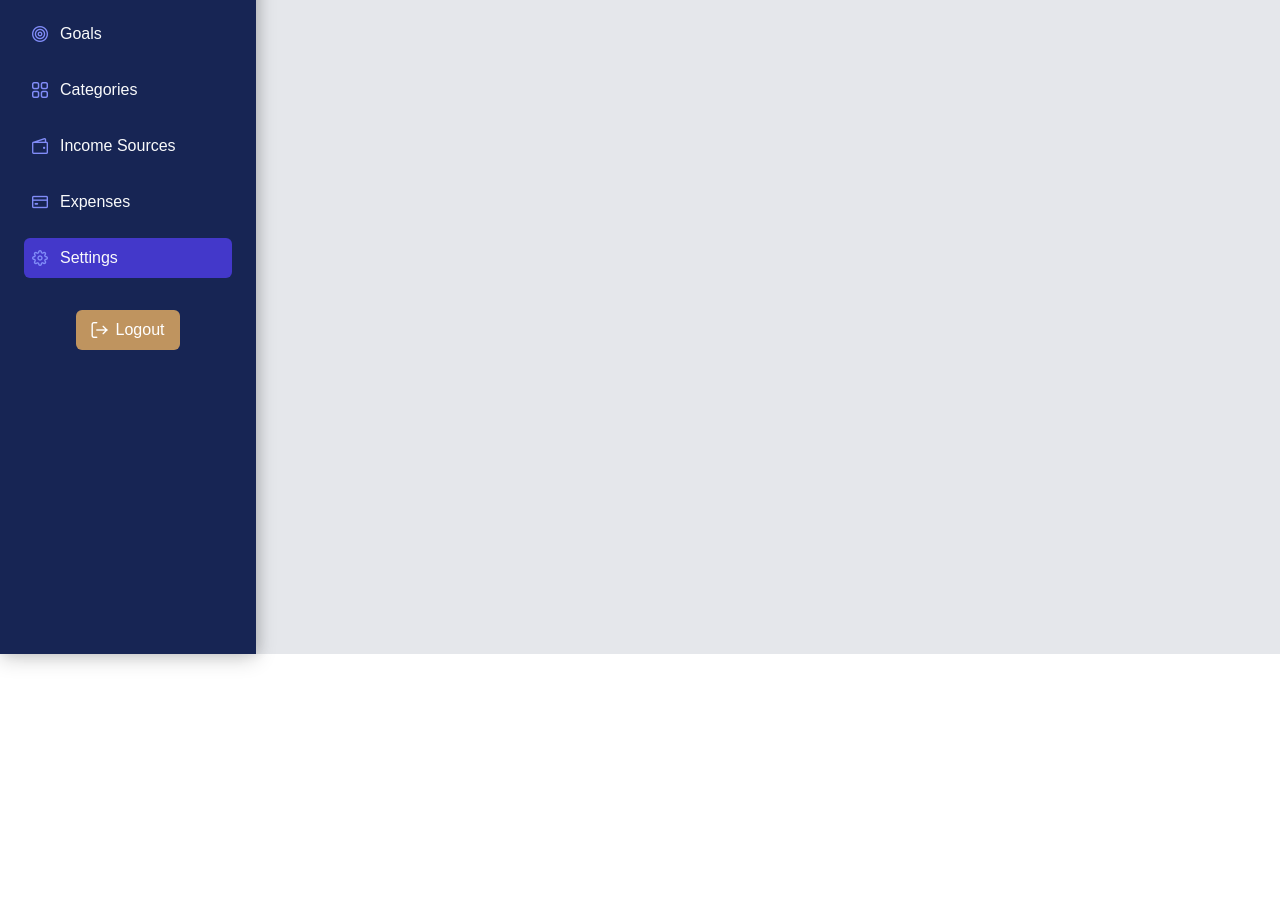
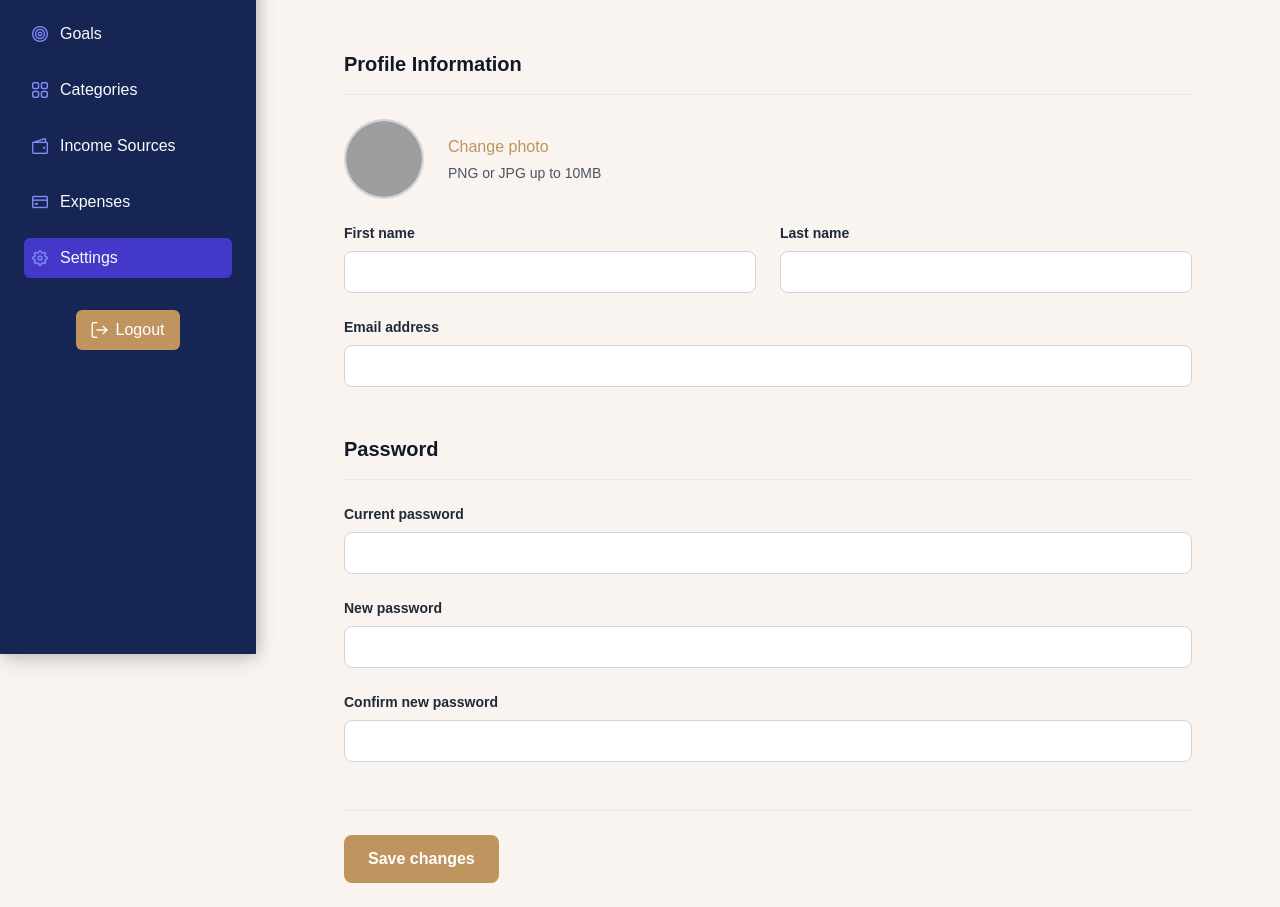
Before and after one commit to LvLTroubleshooter/money_planner, a Vue app in the folder frontendvue/: page /settings_page in a window 1280 px wide. Shown: the part 146-1053 px from the top of the page. Before the commit the page ends 800 px from the top, so only its background shows below. Built offline with nearby package versions, Linux system fonts and the light colour scheme; no server answers; grey boxes are pictures that could not be loaded.

Commit message:
i added some css syling in bg for all views, fixed settings

```diff
--- a/frontendvue/src/views/CategoriesView.vue
+++ b/frontendvue/src/views/CategoriesView.vue
@@ -184,7 +184,7 @@ onMounted(() => {
 </script>
 
 <template>
-  <div class="flex bg-gray-100 min-h-screen">
+  <div class="flex bg-custom-bg min-h-screen">
     <SideNavBar />
 
     <div class="flex-1 ml-64">
@@ -473,4 +473,8 @@ button.bg-custom-color {
 button.hover\:bg-custom-hover-color:hover {
   background-color: rgba(164, 120, 65, 1) !important;
 }
+
+.bg-custom-bg {
+  background-color: rgba(191, 148, 95, 0.1);
+}
 </style>
--- a/frontendvue/src/views/DashboardView.vue
+++ b/frontendvue/src/views/DashboardView.vue
@@ -40,7 +40,7 @@ const handleFilterChange = (filter) => {
 </script>
 
 <template>
-  <div class="flex">
+  <div class="flex bg-custom-bg">
     <!-- Sidebar -->
     <SideNavBar />
 
@@ -50,7 +50,7 @@ const handleFilterChange = (filter) => {
       <DashboardNavbar @filter-change="handleFilterChange" />
 
       <!-- Page Content -->
-      <div class="p-4 pt-20 bg-gray-200 min-h-screen">
+      <div class="p-4 pt-20 min-h-screen">
         <div class="mb-4">
           <SummaryCard :filter="selectedFilter" />
         </div>
@@ -69,4 +69,7 @@ const handleFilterChange = (filter) => {
 
 <style scoped>
 /* Styling unchanged */
+.bg-custom-bg {
+  background-color: rgba(191, 148, 95, 0.1);
+}
 </style>
--- a/frontendvue/src/views/ExpensesView.vue
+++ b/frontendvue/src/views/ExpensesView.vue
@@ -149,7 +149,7 @@ const todayExpenses = computed(() => {
 </script>
 
 <template>
-  <div class="flex bg-gray-100 min-h-screen">
+  <div class="flex bg-custom-bg min-h-screen">
     <SideNavBar />
 
     <div class="flex-1 ml-64">
@@ -238,4 +238,8 @@ const todayExpenses = computed(() => {
 .hover\:bg-custom-hover-color:hover {
   background-color: rgba(164, 120, 65, 1);
 }
+
+.bg-custom-bg {
+  background-color: rgba(191, 148, 95, 0.1);
+}
 </style>
--- a/frontendvue/src/views/GoalsView.vue
+++ b/frontendvue/src/views/GoalsView.vue
@@ -163,7 +163,7 @@ onMounted(() => {
 </script>
 
 <template>
-  <div class="flex bg-gray-100 min-h-screen">
+  <div class="flex bg-custom-bg min-h-screen">
     <SideNavBar />
 
     <div class="flex-1 ml-64">
@@ -377,4 +377,8 @@ button.bg-custom-color {
 button.hover\:bg-custom-hover-color:hover {
   background-color: rgba(164, 120, 65, 1) !important;
 }
+
+.bg-custom-bg {
+  background-color: rgba(191, 148, 95, 0.1);
+}
 </style>
--- a/frontendvue/src/views/IncomeSourcesView.vue
+++ b/frontendvue/src/views/IncomeSourcesView.vue
@@ -101,7 +101,7 @@ onMounted(() => {
 </script>
 
 <template>
-  <div class="flex bg-gray-100 min-h-screen">
+  <div class="flex bg-custom-bg min-h-screen">
     <SideNavBar />
 
     <div class="flex-1 ml-64">
@@ -208,4 +208,8 @@ onMounted(() => {
 .hover\:bg-custom-hover-color:hover {
   background-color: rgba(164, 120, 65, 1);
 }
+
+.bg-custom-bg {
+  background-color: rgba(191, 148, 95, 0.1);
+}
 </style>
--- a/frontendvue/src/views/SettingsView.vue
+++ b/frontendvue/src/views/SettingsView.vue
@@ -1,20 +1,176 @@
 <script setup>
+import { ref, onMounted } from "vue";
+import axios from '@/utils/axios';
 import SideNavBar from "@/components/SideNavBar.vue";
 import SettingsNavbar from "@/components/SettingsNavbar.vue";
+
+const user = ref({
+  firstName: '',
+  lastName: '',
+  email: '',
+  currentPassword: '',
+  newPassword: '',
+  confirmPassword: '',
+  profilePicture: null
+});
+
+const loading = ref(false);
+const message = ref({ text: '', type: '' });
+
+const fetchUserData = async () => {
+  try {
+    const userId = localStorage.getItem('userId');
+    const response = await axios.get(`/api/users/${userId}`);
+    user.value.firstName = response.data.firstName || '';
+    user.value.lastName = response.data.lastName || '';
+    user.value.email = response.data.email;
+  } catch (error) {
+    showMessage('Failed to load user data', 'error');
+  }
+};
+
+const updateProfile = async () => {
+  loading.value = true;
+  try {
+    const userId = localStorage.getItem('userId');
+    await axios.put(`/api/users/${userId}`, {
+      firstName: user.value.firstName,
+      lastName: user.value.lastName,
+      email: user.value.email
+    });
+    showMessage('Profile updated successfully', 'success');
+  } catch (error) {
+    showMessage('Failed to update profile', 'error');
+  } finally {
+    loading.value = false;
+  }
+};
+
+const showMessage = (text, type) => {
+  message.value = { text, type };
+  setTimeout(() => {
+    message.value = { text: '', type: '' };
+  }, 3000);
+};
+
+onMounted(fetchUserData);
 </script>
 
 <template>
-  <div class="flex bg-gray-200 min-h-screen">
-    <!-- Sidebar -->
+  <div class="flex bg-custom-bg min-h-screen">
     <SideNavBar />
 
-    <!-- Main Content -->
     <div class="flex-1 ml-64">
       <SettingsNavbar />
-      <div class="p-6 pt-20">
-        <h1 class="text-2xl font-bold mb-6">Settings</h1>
-        <!-- Add your settings content here -->
+
+      <div class="p-6 pt-20 max-w-4xl mx-auto">
+        <!-- Header -->
+        <div class="mb-12">
+          <h1 class="text-3xl font-bold text-gray-800">Settings</h1>
+          <p class="text-gray-600 mt-2 font-medium">Manage your account settings and preferences</p>
+        </div>
+
+        <!-- Alert Message -->
+        <div v-if="message.text" :class="`mb-6 p-4 rounded-lg ${message.type === 'success' ? 'bg-green-100 text-green-700' : 'bg-red-100 text-red-700'
+          }`">
+          {{ message.text }}
+        </div>
+
+        <!-- Profile Section -->
+        <div class="mb-12">
+          <h2 class="text-xl font-bold text-gray-900 pb-4 border-b">Profile Information</h2>
+          <div class="mt-6 space-y-6">
+            <!-- Profile Picture -->
+            <div class="flex items-center space-x-6">
+              <img :src="user.profilePicture || '/default-avatar.png'" alt="Profile"
+                class="w-20 h-20 rounded-full object-cover border-2 border-gray-300" />
+              <div>
+                <button class="text-custom-color hover:text-custom-hover-color font-medium">
+                  Change photo
+                </button>
+                <p class="text-sm text-gray-600 mt-1">PNG or JPG up to 10MB</p>
+              </div>
+            </div>
+
+            <!-- Name Fields -->
+            <div class="grid grid-cols-2 gap-6">
+              <div>
+                <label class="block text-sm font-semibold text-gray-800 mb-2">First name</label>
+                <input v-model="user.firstName" type="text"
+                  class="w-full px-4 py-2 bg-white border border-gray-300 rounded-lg focus:ring-1 focus:ring-custom-color focus:border-custom-color" />
+              </div>
+              <div>
+                <label class="block text-sm font-semibold text-gray-800 mb-2">Last name</label>
+                <input v-model="user.lastName" type="text"
+                  class="w-full px-4 py-2 bg-white border border-gray-300 rounded-lg focus:ring-1 focus:ring-custom-color focus:border-custom-color" />
+              </div>
+            </div>
+
+            <!-- Email -->
+            <div>
+              <label class="block text-sm font-semibold text-gray-800 mb-2">Email address</label>
+              <input v-model="user.email" type="email"
+                class="w-full px-4 py-2 bg-white border border-gray-300 rounded-lg focus:ring-1 focus:ring-custom-color focus:border-custom-color" />
+            </div>
+          </div>
+        </div>
+
+        <!-- Password Section -->
+        <div class="mb-12">
+          <h2 class="text-xl font-bold text-gray-900 pb-4 border-b">Password</h2>
+          <div class="mt-6 space-y-6">
+            <div>
+              <label class="block text-sm font-semibold text-gray-800 mb-2">Current password</label>
+              <input v-model="user.currentPassword" type="password"
+                class="w-full px-4 py-2 bg-white border border-gray-300 rounded-lg focus:ring-1 focus:ring-custom-color focus:border-custom-color" />
+            </div>
+            <div>
+              <label class="block text-sm font-semibold text-gray-800 mb-2">New password</label>
+              <input v-model="user.newPassword" type="password"
+                class="w-full px-4 py-2 bg-white border border-gray-300 rounded-lg focus:ring-1 focus:ring-custom-color focus:border-custom-color" />
+            </div>
+            <div>
+              <label class="block text-sm font-semibold text-gray-800 mb-2">Confirm new password</label>
+              <input v-model="user.confirmPassword" type="password"
+                class="w-full px-4 py-2 bg-white border border-gray-300 rounded-lg focus:ring-1 focus:ring-custom-color focus:border-custom-color" />
+            </div>
+          </div>
+        </div>
+
+        <!-- Save Button -->
+        <div class="border-t pt-6">
+          <button @click="updateProfile"
+            class="px-6 py-3 bg-custom-color text-white rounded-lg hover:bg-custom-hover-color transition-colors font-semibold">
+            Save changes
+          </button>
+        </div>
       </div>
     </div>
   </div>
 </template>
+
+<style scoped>
+.bg-custom-bg {
+  background-color: rgba(191, 148, 95, 0.1);
+}
+
+.bg-custom-color {
+  background-color: rgba(191, 148, 95, 1);
+}
+
+.hover\:bg-custom-hover-color:hover {
+  background-color: rgba(164, 120, 65, 1);
+}
+
+.text-custom-color {
+  color: rgba(191, 148, 95, 1);
+}
+
+.focus\:ring-custom-color:focus {
+  --tw-ring-color: rgba(191, 148, 95, 0.5);
+}
+
+.focus\:border-custom-color:focus {
+  border-color: rgba(191, 148, 95, 1);
+}
+</style>
```
